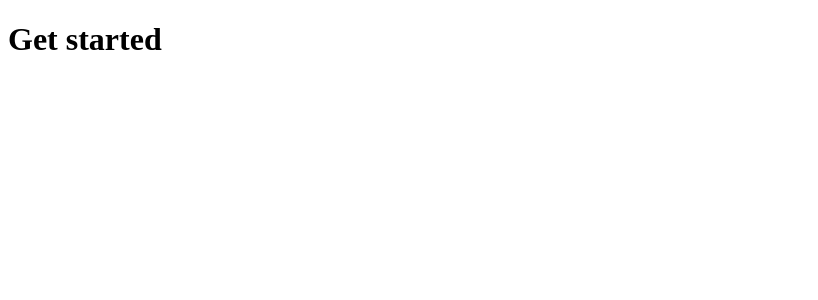
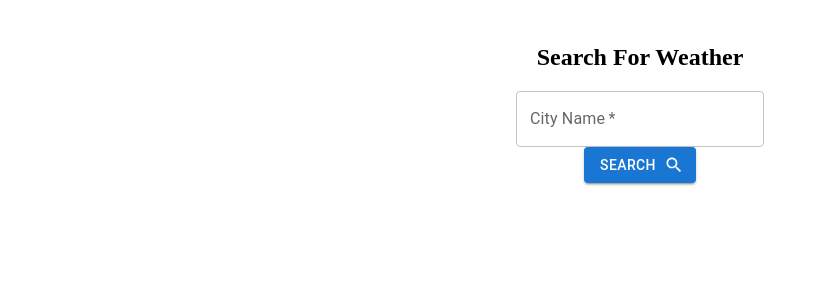
Before and after one commit to SoyamKayasth/React-JS-Practice, a React (Vite) app in the folder 9. Mini Project- Weather App/: page / in a window 1280 px wide. Shown: the top 300 px of the page, without its empty margins (0-818 px from the left). Built offline with nearby package versions, Linux system fonts and the light colour scheme.

Commit message:
openweathermap API added successfully

```diff
--- a/9. Mini Project- Weather App/src/App.jsx
+++ b/9. Mini Project- Weather App/src/App.jsx
@@ -1,11 +1,13 @@
 import './App.css'
+import Weather from './components/Weather'
 
 function App() {
 
   return (
     <>
 
-          <h1>Get started</h1>
+
+          <Weather></Weather>
 
     </>
   )
--- /dev/null
+++ b/9. Mini Project- Weather App/src/components/SearchBox.jsx
@@ -0,0 +1,54 @@
+import TextField from '@mui/material/TextField';
+import Button from '@mui/material/Button';
+import SearchIcon from '@mui/icons-material/Search';
+import { useState } from 'react';
+
+import "./weather.css"
+export default function SearchBox(){
+
+const [city , setCity] = useState("");
+const API_URL = "https://api.openweathermap.org/data/2.5/weather"
+const API_KEY = import.meta.env.VITE_API_KEY;
+
+const handleChange = (e) => {
+    setCity(e.target.value);
+}
+
+const handleSubmit = (e) => {
+    e.preventDefault();
+    console.log(city);
+    getWeatherInfo();
+    setCity("");
+}
+
+const getWeatherInfo = async() => {
+    let res = await fetch(`${API_URL}?q=${city}&appid=${API_KEY}`);
+    let resJson = await res.json();
+     console.log(resJson);
+}
+
+ return(
+    <div className="search-container">
+          <h2 className='heading'>Search For Weather</h2>
+        <form onSubmit={handleSubmit}>
+        <div className="searchBox">
+        <div className='inputBox'>
+        <TextField id="city" name='city'
+        label="City Name"
+        onChange={handleChange}
+        value={city}
+        variant="outlined" required
+/>
+
+   </div>
+   <div>
+      <Button type='submit' variant="contained" className='search-button' endIcon=  {<SearchIcon />}>
+        Search
+      </Button>
+      </div>
+      </div>
+      </form>
+    </div>
+ );
+
+}
--- /dev/null
+++ b/9. Mini Project- Weather App/src/components/Weather.jsx
@@ -0,0 +1,17 @@
+import SearchBox from "./SearchBox";
+import WeatherInfo from "./WeatherInfo";
+import { useState } from "react";
+
+
+export default function Weather(){
+
+
+
+    return(
+     <>
+        <SearchBox></SearchBox>
+
+         <WeatherInfo></WeatherInfo>
+     </>
+    );
+}
--- /dev/null
+++ b/9. Mini Project- Weather App/src/components/WeatherInfo.jsx
@@ -0,0 +1,9 @@
+
+export default function WeatherInfo(){
+
+    return(
+        <>
+
+        </>
+    );
+}
--- /dev/null
+++ b/9. Mini Project- Weather App/src/components/weather.css
@@ -0,0 +1,6 @@
+.search-container{
+    display: flex;
+    flex-direction: column;
+    text-align: center;
+    padding: 1rem;
+}
```
Also changed, not shown: 1 other file (tests, documents, lock files or other folders).
